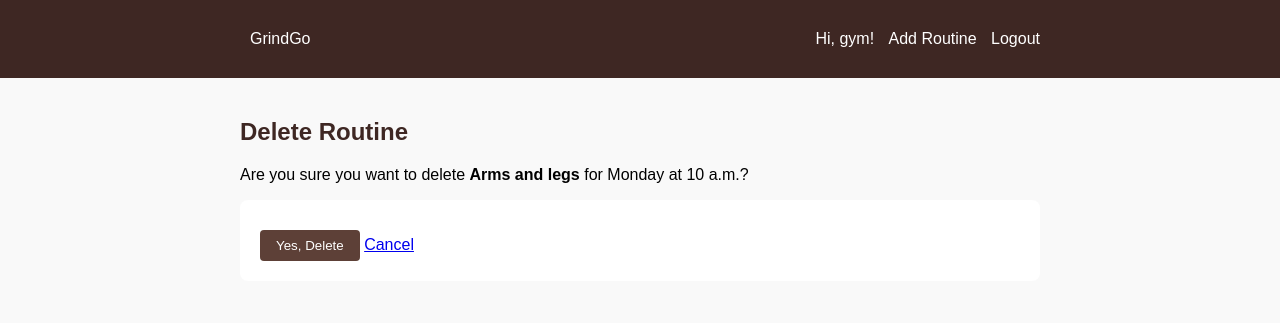
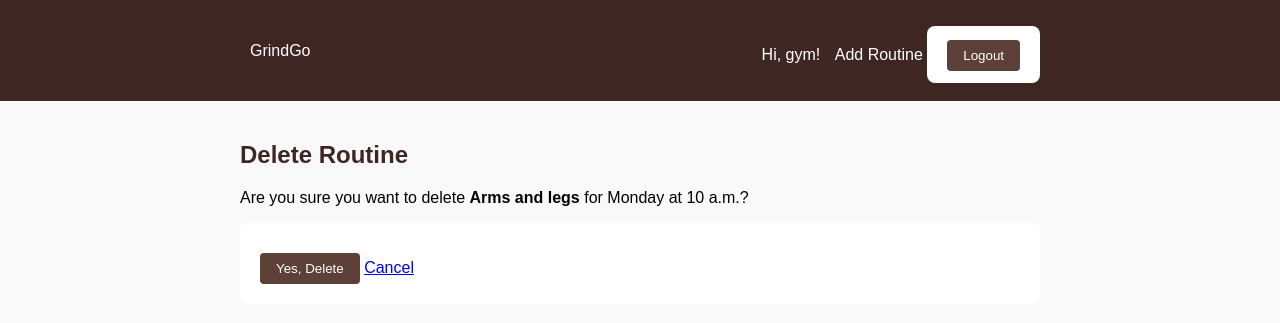
Before and after one commit to Arthur-Muriuki/GrindGo, a Django app: page /delete/2/ in a window 1280 px wide. Shown: the top 323 px of the page. Run offline with Django 5.2, Linux system fonts and the light colour scheme; a user stored in the database is signed in; data comes from the database, SQL or seed files in the repository; both versions use the stored data as it was after the commit.

Commit message:
first commit

```diff
--- a/Routineapp/templates/Routineapp/base.html
+++ b/Routineapp/templates/Routineapp/base.html
@@ -1,4 +1,3 @@
-<!-- templates/routine/base.html -->
 <!DOCTYPE html>
 <html lang="en">
 <head>
@@ -14,11 +13,17 @@
             <div class="nav-links">
                 {% if user.is_authenticated %}
                     <span>Hi, {{ user.username }}!</span>
-                    <a href="{% url 'routine_create' %}">Add Routine</a>
-                    <a href="{% url 'logout' %}">Logout</a>
+                    <a href="{% url 'routine_create' %}" class="btn">Add Routine</a>
+
+                    <!-- Styled logout form to match Add Routine button -->
+                    <form action="{% url 'logout' %}" method="post" style="display: inline;">
+                        {% csrf_token %}
+                        <button type="submit" class="btn">Logout</button>
+                    </form>
+
                 {% else %}
-                    <a href="{% url 'login' %}">Login</a>
-                    <a href="{% url 'register' %}">Register</a>
+                    <a href="{% url 'login' %}" class="btn">Login</a>
+                    <a href="{% url 'register' %}" class="btn">Register</a>
                 {% endif %}
             </div>
         </div>
--- a/Routineapp/urls.py
+++ b/Routineapp/urls.py
@@ -1,5 +1,6 @@
 from django.urls import path
 from . import views
+from django.contrib.auth import views as auth_views
 
 urlpatterns = [
     path('register/', views.register_view, name='register'),
@@ -7,4 +8,5 @@ urlpatterns = [
     path('create/', views.routine_create, name='routine_create'),
     path('update/<int:pk>/', views.routine_update, name='routine_update'),
     path('delete/<int:pk>/', views.routine_delete, name='routine_delete'),
+    path('accounts/logout/', auth_views.LogoutView.as_view(), name='logout'),
 ]
```
Also changed, not shown: db.sqlite3.
